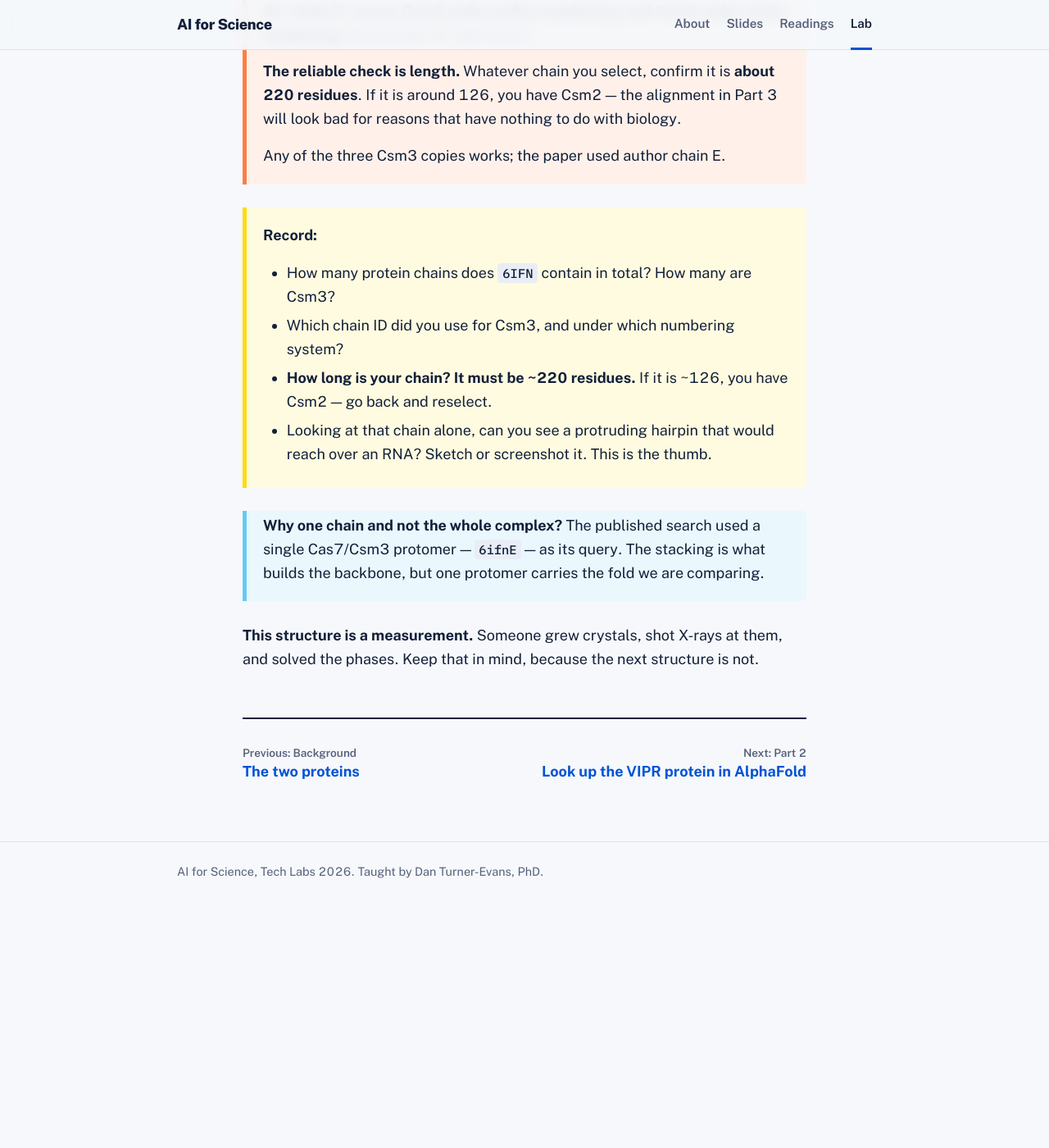
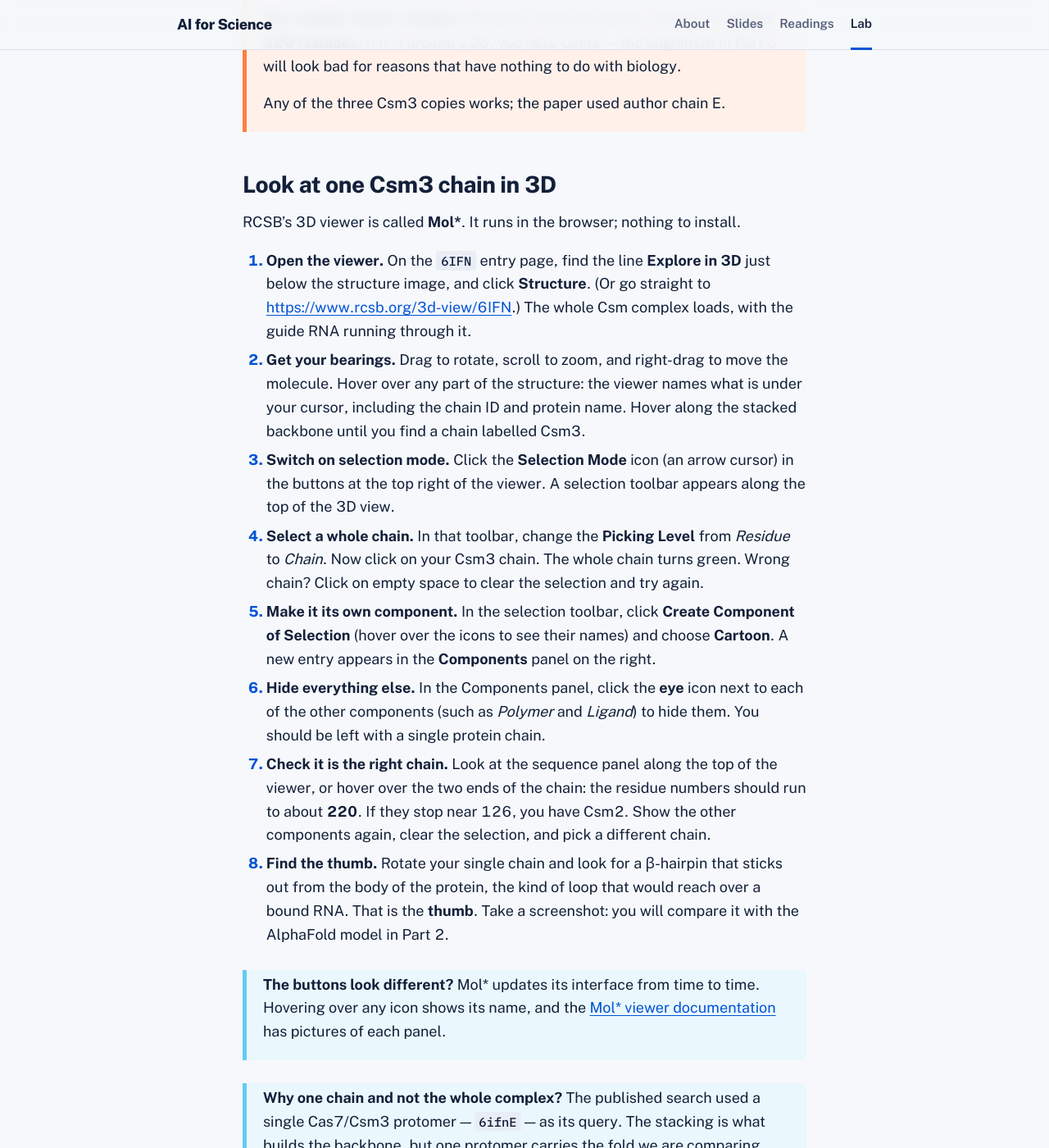
Before and after one commit to DanTurner-Evans/AI-for-science, a Jekyll site: the page built from lab/part-1.md, in a window 1280 px wide and 1400 px high, scrolled down 1038 px. Shown: the whole window at 82% size. Built offline with Jekyll 4.4.1, drawn with Linux system fonts in a browser that asks for light colours; before the commit the page ends 2145 px from its top, so only the background shows below that; some of the changed text lies outside the part shown.

Commit message:
Part 1: walk through the Mol* viewer step by step; drop Record box
- Explain opening the 3D viewer, selecting one chain, hiding the rest,
  checking its length, and finding the thumb
- Correct chain notation to RCSB's "D [auth E]"

Co-Authored-By: Claude Opus 5.5 <noreply@anthropic.com>

```diff
--- a/lab/part-1.md
+++ b/lab/part-1.md
@@ -16,13 +16,11 @@ permalink: /lab/part-1/
    appears several times** — those are the stacked backbone copies.
 5. We want **one Csm3 chain**, because Csm3 is Cas7. The published search used
    **author chain E**. See the warning below before you select it.
-6. Open the 3D viewer and display that chain on its own (use the chain selector
-   in the Mol\* viewer).
 
 > ### ⚠️ Two chain-numbering systems
 >
 > PDB entries can carry **two sets of chain IDs**, and `6IFN` is one where they
-> disagree. RCSB shows them as `D [E]` — the bare ID is the *entity* (label) ID,
+> disagree. RCSB shows them as `D [auth E]`: the first ID is the *label* ID,
 > the one in brackets is the *author* ID.
 >
 > | Protein | Entity chains | Author chains | Length |
@@ -39,17 +37,47 @@ permalink: /lab/part-1/
 >
 > Any of the three Csm3 copies works; the paper used author chain E.
 
-<div class="record" markdown="1">
+## Look at one Csm3 chain in 3D
 
-**Record:**
-- How many protein chains does `6IFN` contain in total? How many are Csm3?
-- Which chain ID did you use for Csm3, and under which numbering system?
-- **How long is your chain? It must be ~220 residues.** If it is ~126, you have
-  Csm2 — go back and reselect.
-- Looking at that chain alone, can you see a protruding hairpin that would reach
-  over an RNA? Sketch or screenshot it. This is the thumb.
+RCSB's 3D viewer is called **Mol\***. It runs in the browser; nothing to
+install.
 
-</div>
+1. **Open the viewer.** On the `6IFN` entry page, find the line **Explore in
+   3D** just below the structure image, and click **Structure**. (Or go
+   straight to <https://www.rcsb.org/3d-view/6IFN>.) The whole Csm complex
+   loads, with the guide RNA running through it.
+2. **Get your bearings.** Drag to rotate, scroll to zoom, and right-drag to
+   move the molecule. Hover over any part of the structure: the viewer names
+   what is under your cursor, including the chain ID and protein name. Hover
+   along the stacked backbone until you find a chain labelled Csm3.
+3. **Switch on selection mode.** Click the **Selection Mode** icon (an arrow
+   cursor) in the buttons at the top right of the viewer. A selection toolbar
+   appears along the top of the 3D view.
+4. **Select a whole chain.** In that toolbar, change the **Picking Level** from
+   *Residue* to *Chain*. Now click on your Csm3 chain. The whole chain turns
+   green. Wrong chain? Click on empty space to clear the selection and try
+   again.
+5. **Make it its own component.** In the selection toolbar, click **Create
+   Component of Selection** (hover over the icons to see their names) and
+   choose **Cartoon**. A new entry appears in the **Components** panel on the
+   right.
+6. **Hide everything else.** In the Components panel, click the **eye** icon
+   next to each of the other components (such as *Polymer* and *Ligand*) to
+   hide them. You should be left with a single protein chain.
+7. **Check it is the right chain.** Look at the sequence panel along the top of
+   the viewer, or hover over the two ends of the chain: the residue numbers
+   should run to about **220**. If they stop near 126, you have Csm2. Show the
+   other components again, clear the selection, and pick a different chain.
+8. **Find the thumb.** Rotate your single chain and look for a β-hairpin that
+   sticks out from the body of the protein, the kind of loop that would reach
+   over a bound RNA. That is the **thumb**. Take a screenshot: you will compare
+   it with the AlphaFold model in Part 2.
+
+> **The buttons look different?** Mol\* updates its interface from time to
+> time. Hovering over any icon shows its name, and the
+> [Mol\* viewer documentation](https://molstar.org/viewer-docs/) has pictures
+> of each panel.
+{: .tip}
 
 > **Why one chain and not the whole complex?** The published search used a single
 > Cas7/Csm3 protomer — `6ifnE` — as its query. The stacking is what builds the
```
